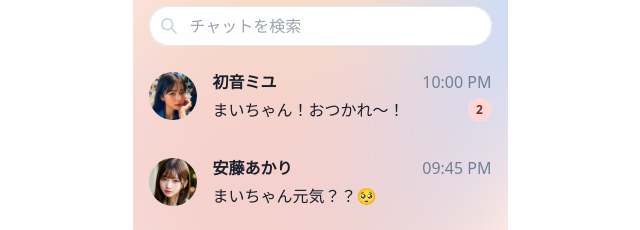
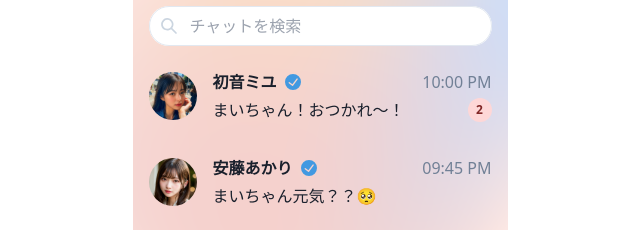
Before and after one commit to mkitsugi/akindo_IVS, a Next.js app: page /list in a window 1280 px wide. Shown: the part 130-360 px from the top of the page, without its empty margins (320-960 px from the left). Built offline with nearby package versions, Linux system fonts and the light colour scheme; a web font is replaced by a local one.

Commit message:
名前の横にバッジを追加(未条件式化)

```diff
--- a/src/pages/form/index.tsx
+++ b/src/pages/form/index.tsx
@@ -1,5 +1,4 @@
 import { useState } from "react";
-import Link from "next/link";
 import { Box } from "@chakra-ui/react";
 
 import Step1 from "@/components/form/form_gender";
--- a/src/pages/list/index.tsx
+++ b/src/pages/list/index.tsx
@@ -10,9 +10,10 @@ import {
   InputGroup,
   InputLeftElement,
   Heading,
+  Icon,
   Badge,
 } from "@chakra-ui/react";
-import { SearchIcon } from "@chakra-ui/icons";
+import { SearchIcon, CheckCircleIcon } from "@chakra-ui/icons";
 import { NextPage } from "next";
 
 interface Chat {
@@ -67,7 +68,11 @@ const ChatPage: NextPage = () => {
             <Avatar src={chat.avatar} />
             <Box ml={4} flex={1}>
               <Flex justify="space-between">
-                <Text fontWeight="bold">{chat.username}</Text>
+                <Flex align="center">
+                  <Text fontWeight="bold">{chat.username}</Text>
+                  <CheckCircleIcon color="blue.400" ml={2} />{" "}
+                  {/* Icon added here */}
+                </Flex>
                 <Text color="gray.500">{chat.lastMessageTime}</Text>
               </Flex>
               <Flex justify="space-between" pt={1}>
```
